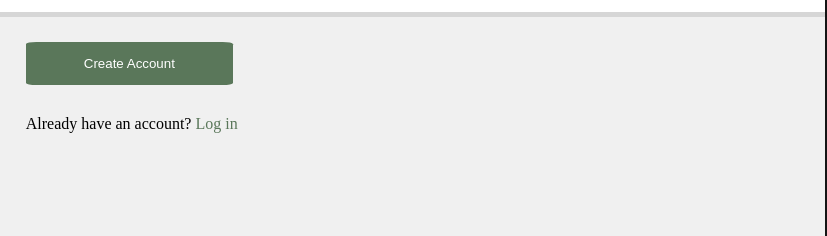
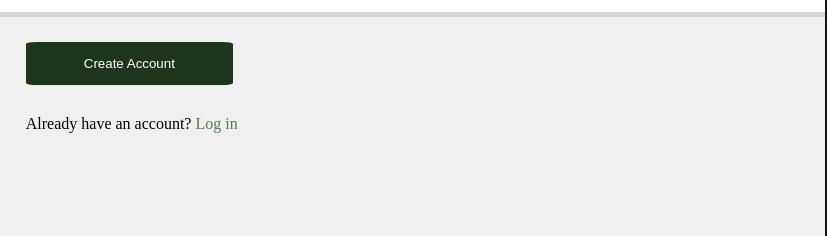
Before and after one commit to Whereii/form-practice, a plain HTML site: page index.html in a window 1280 px wide. In both pictures the pointer is over the button "Create Account". Shown: the part 589-825 px from the top of the page, 453-1280 px from the left. Drawn offline with Linux system fonts and the light colour scheme.

Commit message:
Add css hover to button

```diff
--- a/styles.css
+++ b/styles.css
@@ -141,6 +141,10 @@ button {
     border: none;
 }
 
+button:hover {
+    background-color: rgb(29, 53, 29);
+}
+
 .have-account {
     margin-left: 30px;
 }
```
